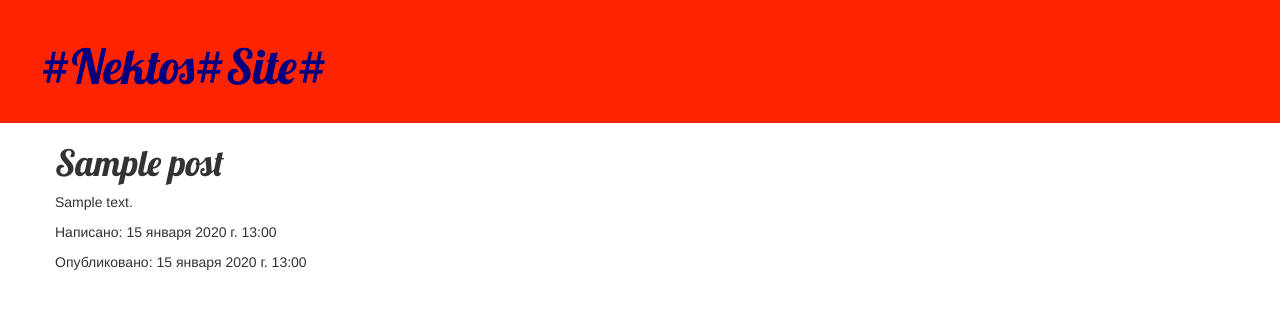
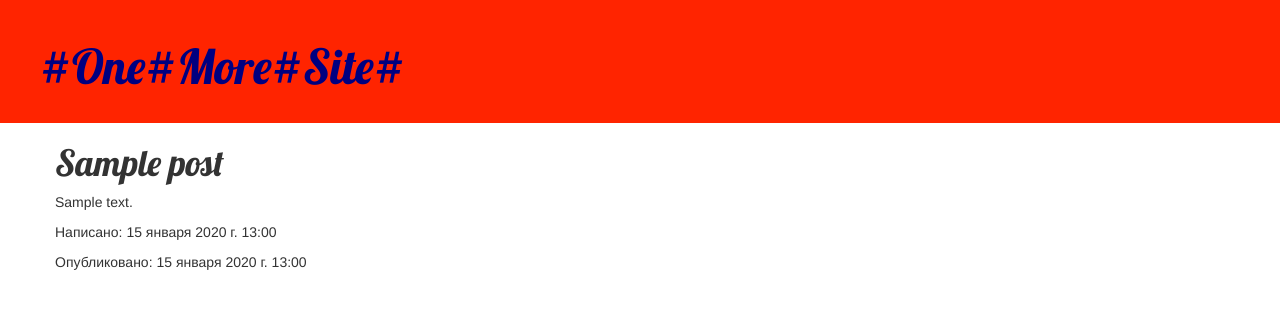
Before and after one commit to nikitosi4/my-first-blog, a Django app: page / in a window 1280 px wide. Shown: the top 309 px of the page. Run offline with Django 4.2, Linux system fonts and the light colour scheme; tables that the repository leaves empty hold one stand-in row (values such as "Sample post"); some libraries are stand-ins or nearby versions.

Commit message:
rename head in body

```diff
--- a/site1/blog/templates/blog/post_list.html
+++ b/site1/blog/templates/blog/post_list.html
@@ -11,7 +11,7 @@
 </head>
 <body>
     <div class="page-head">
-        <h1> <a href="/">#Nektos#Site#</a></h1>
+        <h1> <a href="/">#One#More#Site#</a></h1>
     </div>
     <div class="content container">
         <div class="row">
```
